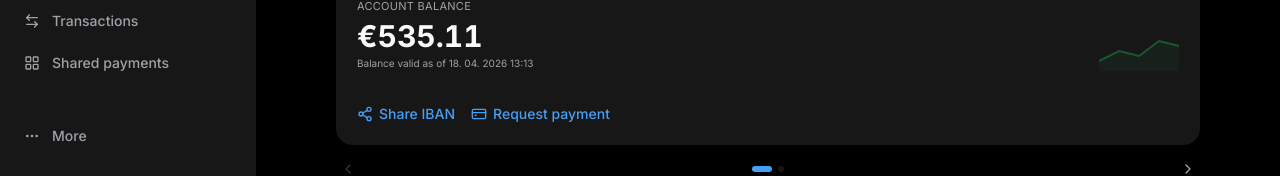
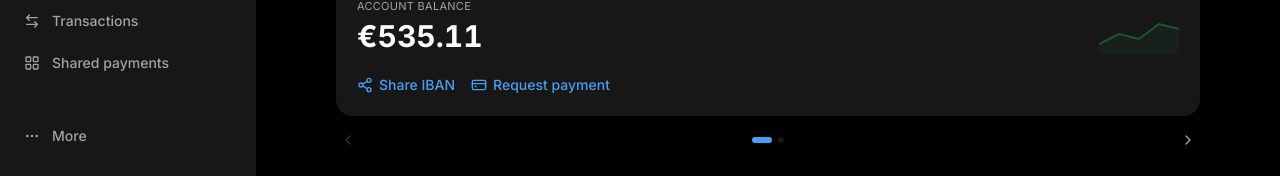
Before and after one commit to F1xxs/TatraSplit, a React (Vite) app in the folder frontend/: page / in a window 1280 px wide. Shown: the part 146-322 px from the top of the page. Built offline with nearby package versions, Linux system fonts and the light colour scheme; no server answers.

Commit message:
remove subtitle from main page

```diff
--- a/frontend/src/pages/DashboardPage.jsx
+++ b/frontend/src/pages/DashboardPage.jsx
@@ -79,9 +79,6 @@ export function DashboardPage() {
                       {formatMoney(Math.abs(netBalance), 'EUR')}
                     </div>
                   )}
-                  <div className="text-[10px] text-[var(--color-muted-foreground)] mt-0.5">
-                    Balance valid as of {new Date().toLocaleDateString('sk-SK', { day: '2-digit', month: '2-digit', year: 'numeric' })} {new Date().toLocaleTimeString('sk-SK', { hour: '2-digit', minute: '2-digit' })}
-                  </div>
                 </div>
                 {/* Mini sparkline stub */}
                 <div className="w-20 h-10 opacity-40">
@@ -93,7 +90,7 @@ export function DashboardPage() {
               </div>
 
               {/* Account actions */}
-              <div className="mt-4 pt-4 border-t border-[var(--color-border)] flex gap-4">
+              <div className="mt-1 pt-4 border-t border-[var(--color-border)] flex gap-4">
                 <button
                   onClick={copyIban}
                   className="flex items-center gap-1.5 text-sm text-[var(--color-primary)] font-medium"
```
